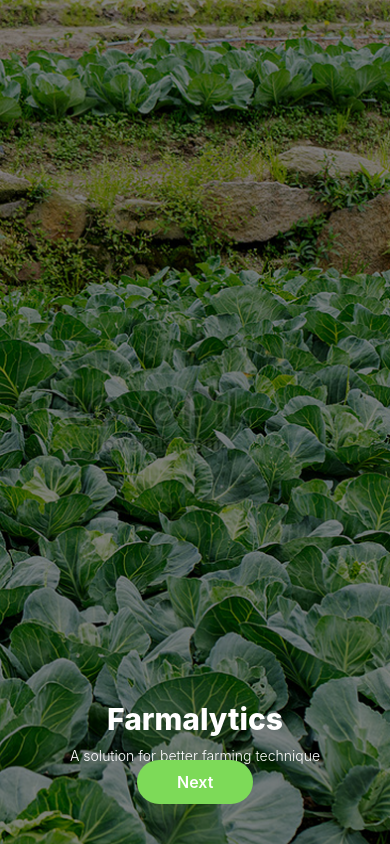
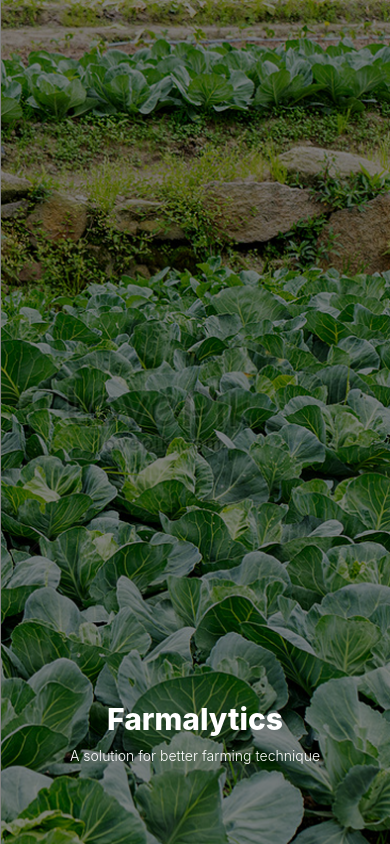
Before and after one commit to S1ngan1/Capstone-Project, a React Native app: screen / in a window 390 px wide. Built offline with nearby package versions, Linux system fonts and the light colour scheme.

Commit message:
Added useAuth and some new directory for future use

```diff
--- a/App.tsx
+++ b/App.tsx
@@ -1,31 +1,15 @@
 import 'react-native-url-polyfill/auto';
-import { useState, useEffect } from 'react';
+import { useState } from 'react';
 import { View, StyleSheet } from 'react-native';
-import { supabase } from './lib/supabase';
-import { Session } from '@supabase/supabase-js';
 
+import { useAuth } from './hooks/useAuth';
 import Account from './components/Account';
 import Auth from './components/Auth';
 import Onboarding from './components/Onboarding';
 
-
 export default function App() {
-  const [session, setSession] = useState<Session | null>(null)
+  const { session } = useAuth();
   const [showOnboarding, setShowOnboarding] = useState(true);
-
-  useEffect(() => {
-    supabase.auth.getSession().then(({ data: { session } }) => {
-      setSession(session);
-    });
-
-    const { data: listener } = supabase.auth.onAuthStateChange((_event, session) => {
-      setSession(session);
-    });
-
-    return () => {
-      listener.subscription.unsubscribe();
-    };
-  }, []);
 
   if (showOnboarding && !session) {
     return <Onboarding onFinish={() => setShowOnboarding(false)} />;
--- a/components/Auth.tsx
+++ b/components/Auth.tsx
@@ -2,14 +2,6 @@ import { Alert, StyleSheet, Text, TextInput, View, ImageBackground, useWindowDim
 import React, { useState } from 'react'
 import { supabase } from '../lib/supabase'
 
-interface LoginProps {
-  item: {
-    id: string;
-    title: string;
-    description: string;
-    image: any;
-  };
-}
 
 AppState.addEventListener('change', (state) => {
     if (state === 'active') {
@@ -20,7 +12,7 @@ AppState.addEventListener('change', (state) => {
   })
 
 
-const Login = () => {
+const Auth = () => {
   const { width, height } = useWindowDimensions();
   const [email, setEmail] = useState('')
   const [password, setPassword] = useState('')
@@ -72,19 +64,20 @@ const Login = () => {
                       <Text style={styles.buttonText}>
                         Sign In
                       </Text>
-                    </TouchableOpacity>
+            </TouchableOpacity>
         </View>
       </ImageBackground>
     </View>
   )
 };
 
-export default Login;
+export default Auth;
 
 const styles = StyleSheet.create({
   container: {
     flex: 1,
-    justifyContent: 'center'
+    justifyContent: 'center',
+    maxWidth: 762,
   },
   image: {
     flex: 1,
@@ -126,6 +119,7 @@ const styles = StyleSheet.create({
     color: '#fff',
     fontSize: 16,
     fontWeight: '600',
+    textAlign: 'center',
   },
   mt20: {
     marginTop: 20,
--- a/components/OnBoardingItem.tsx
+++ b/components/OnBoardingItem.tsx
@@ -1,21 +1,14 @@
 import { StyleSheet, Text, View, ImageBackground, useWindowDimensions } from 'react-native';
 import React from 'react';
+import { OnboardingItemProps } from '../interfaces/OnBoarding';
 
-interface OnboardingItemProps {
-  item: {
-    id: string;
-    title: string;
-    description: string;
-    image: any;
-  };
-}
 
 const OnboardingItem = ({ item }: OnboardingItemProps) => {
   const { width, height } = useWindowDimensions();
 
   return (
     <View style={[styles.container, { width, height }]}>
-      <ImageBackground source={item.image} style={[styles.image, { width, height}]} resizeMode="cover">
+      <ImageBackground source={item.image} style={[styles.image, { width, height}]} resizeMode="contain">
 
       <View style={styles.overlay} />
 
--- a/components/Onboarding.tsx
+++ b/components/Onboarding.tsx
@@ -42,11 +42,12 @@ export default function Onboarding({ onFinish }: { onFinish: () => void }) {
           ref={slidesRef} />
 
         <View style={styles.footer}>
-          <TouchableOpacity style={styles.button} onPress={scrollToNext}>
+          <Text></Text>
+          {/* <TouchableOpacity style={styles.button} onPress={scrollToNext}>
             <Text style={styles.buttonText}>
               {currentSlideIndex === slides.length - 1 ? 'Start' : 'Next'}
             </Text>
-          </TouchableOpacity>
+          </TouchableOpacity> */}
         </View>
         <StatusBar style="auto" />
       </View>
@@ -61,11 +62,7 @@ const styles = StyleSheet.create({
   },
   footer: {
     paddingHorizontal: 20,
-    paddingBottom: 40,
     alignItems: 'center',
-    position: 'absolute',
-    bottom: 0,
-    left: '30%'
   },
   button: {
     backgroundColor: '#7DDA58',
--- /dev/null
+++ b/hooks/useAuth.ts
@@ -0,0 +1,27 @@
+// hooks/useAuth.ts
+import { useEffect, useState } from 'react';
+import { Session } from '@supabase/supabase-js';
+import { supabase } from '../lib/supabase';
+
+export function useAuth() {
+  const [session, setSession] = useState<Session | null>(null);
+
+  useEffect(() => {
+    let mounted = true;
+
+    supabase.auth.getSession().then(({ data: { session } }) => {
+      if (mounted) setSession(session);
+    });
+
+    const { data: listener } = supabase.auth.onAuthStateChange((_event, session) => {
+      setSession(session);
+    });
+
+    return () => {
+      mounted = false;
+      listener.subscription.unsubscribe();
+    };
+  }, []);
+
+  return { session };
+}
--- /dev/null
+++ b/interfaces/OnBoarding.ts
@@ -0,0 +1,8 @@
+export interface OnboardingItemProps {
+  item: {
+    id: string;
+    title: string;
+    description: string;
+    image: any;
+  };
+}
--- /dev/null
+++ b/interfaces/User.ts
@@ -0,0 +1,4 @@
+export interface UserProps {
+    username: string;
+    email: string;
+}
```
Also changed, not shown: interfaces/interface.d.ts (deleted, +0 -8 lines).
